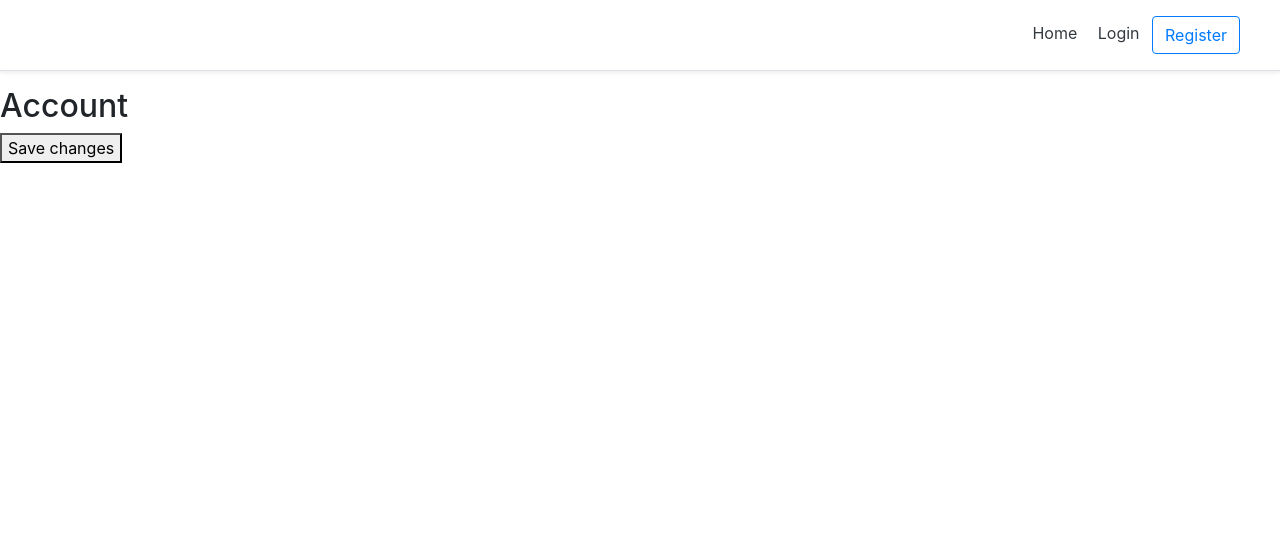
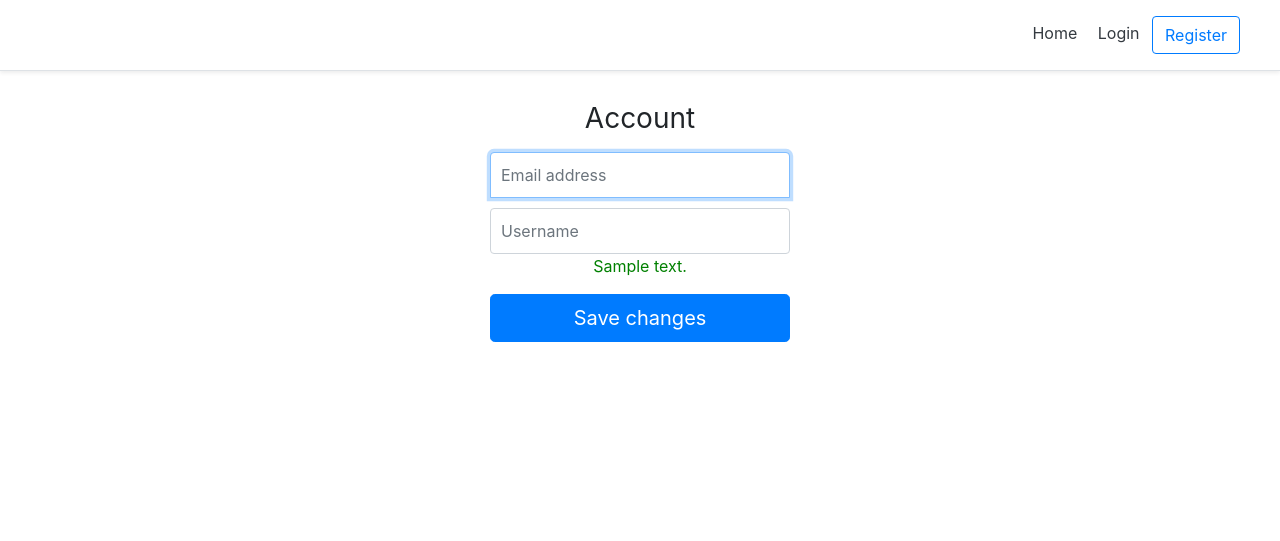
Before and after one commit to minhbka/StudyDjangoRestFrameWork, a Django app: template src/account/templates/account/account.html in a window 1280 px wide. Shown: the top 541 px of the page. Run offline with Django 3.2, Linux system fonts and the light colour scheme; the template is opened without the code that fills it: most values are stand-ins (such as "Sample title", 1, 10 or a date in 2020); parts of the project's set-up code (start-up, migrations or seed data) failed here and were passed over; some libraries are stand-ins or nearby versions.

Commit message:
Bootstrap Login, Registration and Account Screens

```diff
--- a/src/account/templates/account/account.html
+++ b/src/account/templates/account/account.html
@@ -1,25 +1,55 @@
 {% extends 'base.html' %}
 
 {% block content %}
+<style type="text/css">
+    .form-signin {
+      width: 100%;
+      max-width: 330px;
+      padding: 15px;
+      margin: auto;
+    }
+    .form-signin .form-control {
+      position: relative;
+      box-sizing: border-box;
+      height: auto;
+      padding: 10px;
+      font-size: 16px;
+    }
+    .form-signin .form-control:focus {
+      z-index: 2;
+    }
+    .form-signin input[type="email"] {
+      margin-bottom: 10px;
+      border-bottom-right-radius: 0;
+      border-bottom-left-radius: 0;
+    }
+    .form-signin input[type="username"] {
+      margin-bottom: 10px;
+      border-top-left-radius: 0;
+      border-top-right-radius: 0;
+    }
 
-<h2>Account</h2>
-<form method="post">{% csrf_token %}
-    {% for field in account_form %}
-    <p>
-        {{field.label_tag}}
-        {{field}}
+    .h3{
+        text-align:center;
+    }
 
-        {% if field.help_text %}
-            <small style="color:grey;">{{field.help_text}}</small>
-        {% endif %}
+</style>
 
-    </p>
-    {% endfor %}
+<form class="form-signin" method="post">{% csrf_token %}
+    <h1 class="h3 mb-3 font-weight-normal">Account</h1>
+
+    <input type="email" name="email" id="inputEmail" class="form-control" placeholder="Email address" required autofocus
+           value="{{account_form.initial.email}}">
+
+    <input type="text" name="username" id="inputUsername" class="form-control" placeholder="Username" required
+           value="{{account_form.initial.username}}">
 
     {% for field in account_form %}
-        {% for error in field.errors %}
-            <p style="color:red;">{{error}}</p>
-        {% endfor %}
+        <p>
+            {% for error in field.errors %}
+                <p style="color:red;">{{ error }}</p>
+            {% endfor %}
+        </p>
 
     {% endfor %}
 
@@ -30,7 +60,15 @@
             <p>{{account_form.non_field_errors}}</p>
         </div>
     {% endif %}
-    <button type="submit">Save changes</button>
+
+    {% if success_message %}
+        <div style="color:green; text-align: center;">
+            <p>{{success_message}}</p>
+        </div>
+    {% endif %}
+
+    <button class="btn btn-lg btn-primary btn-block" type="submit">Save changes</button>
+
 </form>
 
 {% endblock content %}
--- a/src/account/views.py
+++ b/src/account/views.py
@@ -68,7 +68,12 @@ def account_view(request):
     if request.POST:
         form = AccountUpdateForm(request.POST, instance=request.user)
         if form.is_valid():
+            form.initial = {
+                "email" : request.POST["email"],
+                "username" : request.POST["username"],
+            }
             form.save()
+            context['success_message']= "Updated"
 
     else:
         form = AccountUpdateForm(
```
Also changed, not shown: src/account/templates/account/login.html (+46 -15 lines), src/account/templates/account/register.html (+63 -16 lines), src/db.sqlite3, src/templates/snippets/footer.html (line endings or trailing spaces).
